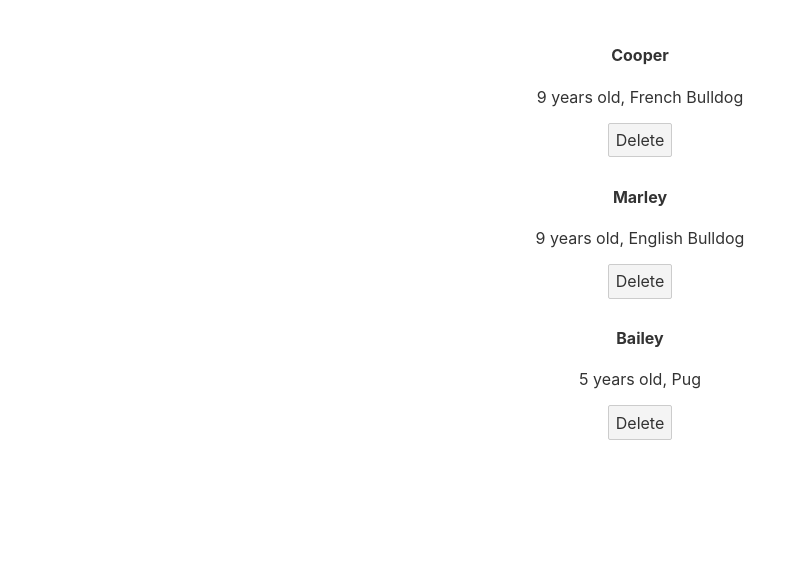
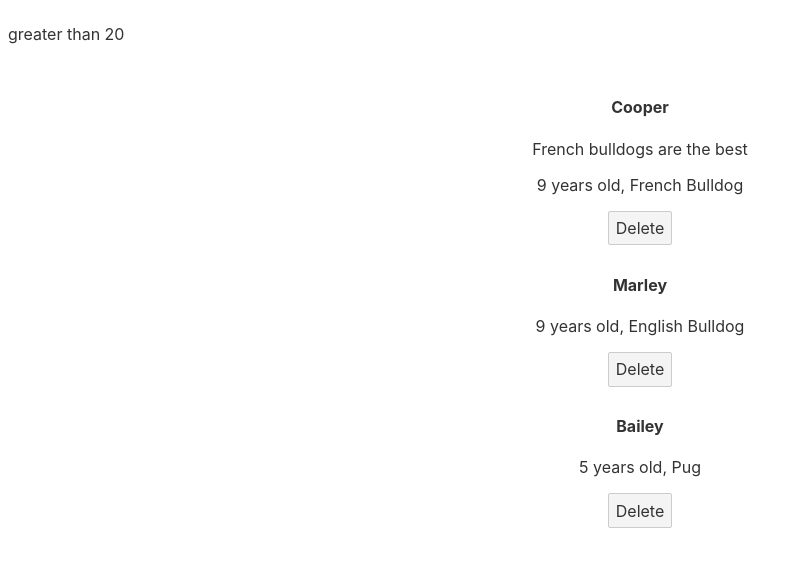
Before and after one commit to SJH-97/svelte, a Svelte app: page / in a window 1280 px wide. Shown: the top 566 px of the page, without its empty margins (0-801 px from the left). Built offline with nearby package versions, Linux system fonts and the light colour scheme.

Commit message:
condtional statements

```diff
--- a/src/App.svelte
+++ b/src/App.svelte
@@ -10,12 +10,28 @@
 		// delete a dog from dogs
 		dogs = dogs.filter((dog) => dog.id !== id);
 	}
+
+	let num = 21;
 </script>
+
+<!-- If Else statement with catch at bottom -->
+
+{#if num > 20}
+	<p>greater than 20</p>
+{:else if num > 5}
+	<p>greater than 5</p>
+{:else}
+	<p>Not greater than 20 or 5</p>
+{/if}
 
 <main>
  {#each dogs as dog (dog.id)}
 <div>
 	<h4>{dog.name}</h4>
+	<!-- if statement -->
+	{#if dog.breed === 'French Bulldog'}
+		<p>French bulldogs are the best</p>
+	{/if}
 	<p>{dog.age} years old, {dog.breed}</p>
 	<!-- Inline handler -->
 	<button on:click={() => handleClick(dog.id)}>
```
